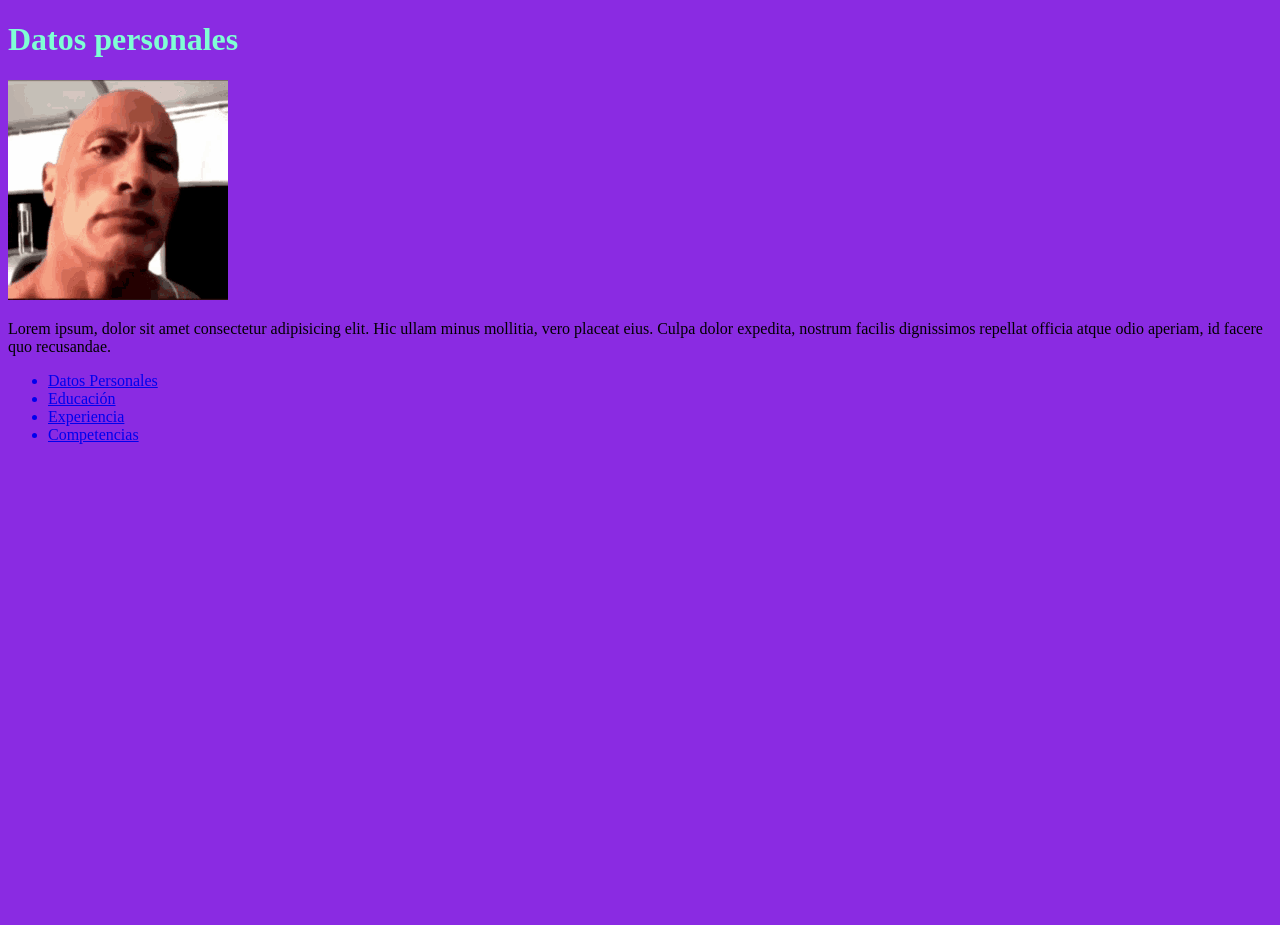
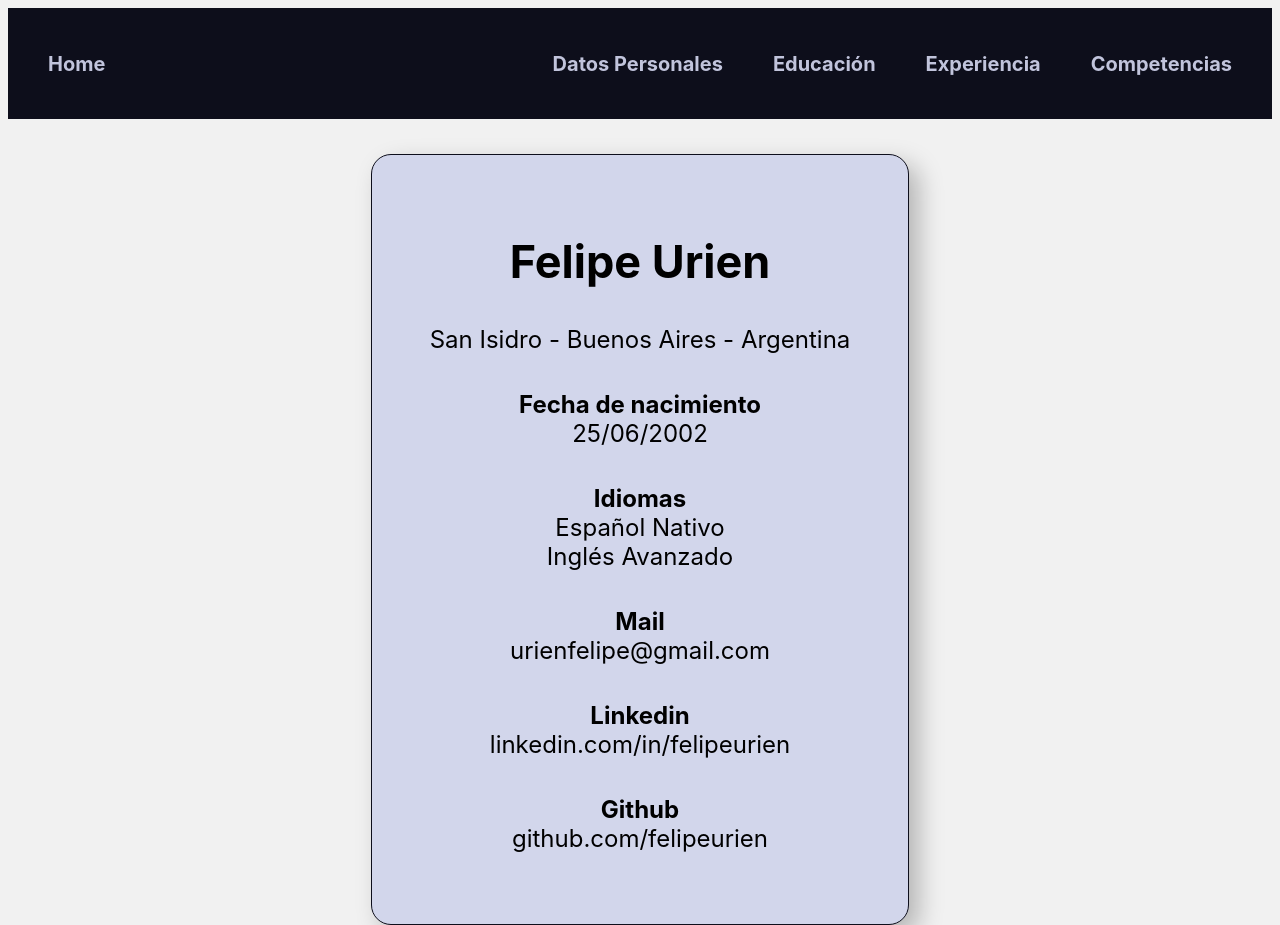
Before and after one commit to felipeurien/uade-cv, a plain HTML site: page datospersonales.html in a window 1280 px wide. Before the commit the page ends 800 px from the top, so only its background shows below. Drawn offline with Linux system fonts and the light colour scheme.

Commit message:
casi todo

```diff
--- a/datospersonales.html
+++ b/datospersonales.html
@@ -3,17 +3,47 @@
 <head>
     <meta charset="UTF-8">
     <meta name="viewport" content="width=device-width, initial-scale=1.0">
-    <title>Document</title>
+    <title>Felipe Urien CV</title>
+    <link rel="stylesheet" href="styles/styles.css">
 </head>
-<body style="background-color: blueviolet;">
-    <h1 style="color: aquamarine;">Datos personales</h1>
-    <img src="img/rock-one-eyebrow-raised-rock-staring.gif" alt="mesi">
-    <p>Lorem ipsum, dolor sit amet consectetur adipisicing elit. Hic ullam minus mollitia, vero placeat eius. Culpa dolor expedita, nostrum facilis dignissimos repellat officia atque odio aperiam, id facere quo recusandae.</p>
-    <ul>
-        <a href="datospersonales.html"><li >Datos Personales</li></a>
-        <a href="educacion.html"><li>Educación</li></a>
-        <a href="experiencia.html"><li>Experiencia</li></a>
-        <a href="competencias.html"><li>Competencias</li></a>
-    </ul>
+<body style="background-color: #F1F1F1;">
+  <div> <!-- TODO -->
+    <div class="topnav"> <!-- TOP-BAR -->
+      <div class="left"> <!-- BOTON HOME -->
+        <a href="index.html"><div>Home</div></a>
+      </div>
+      <div class="right"> <!-- BOTONES DERECHA-->
+        <a href="datospersonales.html"><div>Datos Personales</div></a>
+        <a href="educacion.html"><div>Educación</div></a>
+        <a href="experiencia.html"><div>Experiencia</div></a>
+        <a href="competencias.html"><div>Competencias</div></a>
+      </div>
+    </div>
+    <div class="page" >
+      <div class="card" >
+        <div class="felipe-urien" >
+          Felipe Urien
+        </div>
+        <div class="texto-secundario">
+            San Isidro - Buenos Aires - Argentina
+        </div>
+        <div class="texto-secundario">
+            <b>Fecha de nacimiento</b> <br> 25/06/2002
+        </div>
+        <div class="texto-secundario">
+            <b>Idiomas</b> <br> Español Nativo <br> Inglés Avanzado
+        </div>
+        <div class="texto-secundario">
+            <b>Mail</b> <br> urienfelipe@gmail.com
+        </div>
+        <div class="texto-secundario">
+            <b>Linkedin</b> <br> linkedin.com/in/felipeurien
+        </div>
+        <div class="texto-secundario">
+            <b>Github</b> <br> github.com/felipeurien
+        </div>
+      </div>
+    </div>
+  </div>
 </body>
 </html>
--- a/styles/styles.css
+++ b/styles/styles.css
@@ -1,3 +1,128 @@
 #title{
   color: chartreuse;
 }
+
+a {
+  color: #C1C4DC;
+  text-decoration: none;
+}
+
+.topnav {
+  background: #0d0e1b;
+  max-width: 100%;
+  height: 91px;
+  position: relative;
+  overflow: hidden;
+  display: flex;
+  justify-content: space-between;
+  align-items: center;
+  padding: 10px 20px;
+}
+
+.topnav .left {
+  color:#C1C4DC;
+  font: 700 20px 'Inter', sans-serif;
+  display: flex; /* Make the buttons inside .right flex containers */
+  align-items: center; /* Vertically center the buttons */
+  padding: 10px 20px;
+  border: 2px;
+}
+
+/* Style the left button */
+.topnav .right {
+  color:#C1C4DC;
+  font: 700 20px 'Inter', sans-serif;
+  display: flex; /* Make the buttons inside .right flex containers */
+  align-items: center; /* Vertically center the buttons */
+  border: 2px;
+}
+
+/* Style individual right buttons */
+.topnav .right a {
+  color: #C1C4DC;
+  font: 700 20px 'Inter', sans-serif;
+  text-decoration: none;
+  padding: 10px 20px;
+  margin-left: 10px; /* Add some space between buttons */
+}
+/* Change the link color on hover */
+.topnav a:hover {
+  border-radius: 5px;
+  border-style: solid;
+  border-width: 2px;
+  border-color: #C1C4DC;
+}
+
+
+
+/*/////// CARD ///////*/
+
+
+.page, .page * {
+  box-sizing: border-box;
+  }
+.page {
+ background: #f1f1f1;
+ display: flex;
+ justify-content: center;
+ /* align-items: center; */
+ }
+
+ .card {
+  background: #d2d6eb;
+  margin-top: 35px;
+  border-radius: 20px;
+  border-style: solid;
+  border-color: var(--azuloscuro, #0d0e1b);
+  border-width: 1px;
+  width: 538px;
+  height: 771px;
+  position: absolute;
+  box-shadow: 10px 10px 25px 0px rgba(0, 0, 0, 0.25);
+  overflow: hidden;
+}
+
+.image-1 {
+ border-radius: 773.84px;
+  border-style: solid;
+  border-color: #000000;
+  border-width: 1px;
+  width: 284px;
+  height: 284px;
+  position: absolute;
+  left: calc(50% - 142px);
+ top: 60px;
+ }
+
+.felipe-jos-urien {
+ color: #000000;
+  text-align: left;
+  font: 700 45px 'Inter', sans-serif;
+  position: absolute;
+  left: calc(50% - 178px);
+ top: 410px;
+ }
+
+._2023 {
+ color: #000000;
+  text-align: left;
+  font: 400 24px 'Inter', sans-serif;
+  position: absolute;
+  left: calc(50% - 26px);
+ top: 517px;
+ }
+
+ .felipe-urien {
+  padding-top: 79px;
+  color: #000000;
+  text-align: center;
+  font: 700 45px "Inter", sans-serif;
+  position: relative;
+}
+.texto-secundario {
+  margin-top: 36px;
+  color: #000000;
+  text-align: center;
+  font: 400 24px 'Inter', sans-serif;
+  position: relative;
+  }
--- /dev/null
+++ b/styles/vars.css
@@ -0,0 +1,9 @@
+/* Figma Styles of your File */
+:root {
+  /* Colors */
+  --azuloscuro: #0d0e1b;
+  --azulclaro: #b9c3ff;
+
+  /* Fonts */
+  /* Effects */
+}
```
Also changed, not shown: competencias.html (+39 -11 lines), educacion.html (+36 -12 lines), experiencia.html (+36 -12 lines), index.html (+25 -11 lines), img/me2.png (added), 1 other file.
